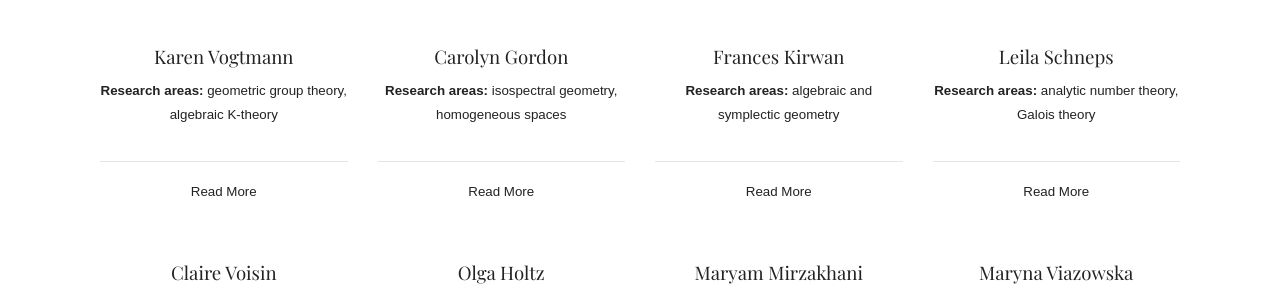
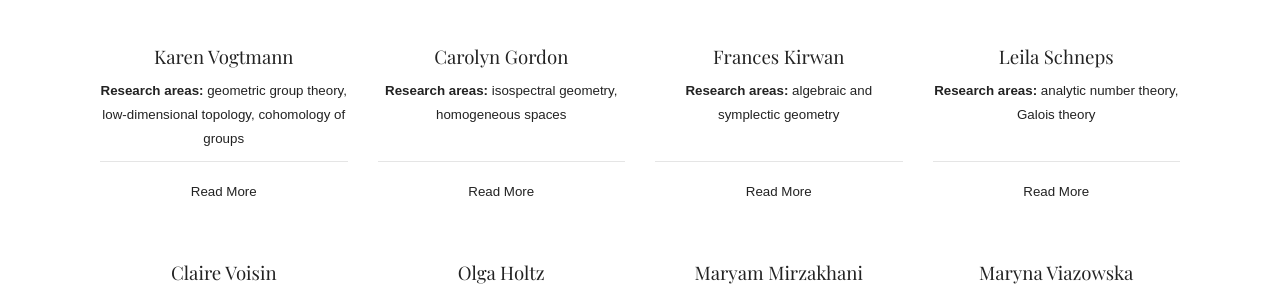
Before and after one commit to tusindfryd/twenty-female-mathematicians, a Jekyll site: the page built from index.markdown, in a window 1280 px wide. Shown: the part 1085-1384 px from the top of the page. Built offline with Jekyll 4.4.1, drawn with Linux system fonts in a browser that asks for light colours; some web fonts are replaced; comment, search, counter and statistics services are not loaded.

Commit message:
Resolve issue #4

```diff
--- a/_people/13-karen-vogtmann.md
+++ b/_people/13-karen-vogtmann.md
@@ -1,6 +1,6 @@
 ---
 name: Karen Vogtmann
-research_areas: geometric group theory, algebraic K-theory
+research_areas: geometric group theory, low-dimensional topology, cohomology of groups
 layout: people
 
 ---
```
